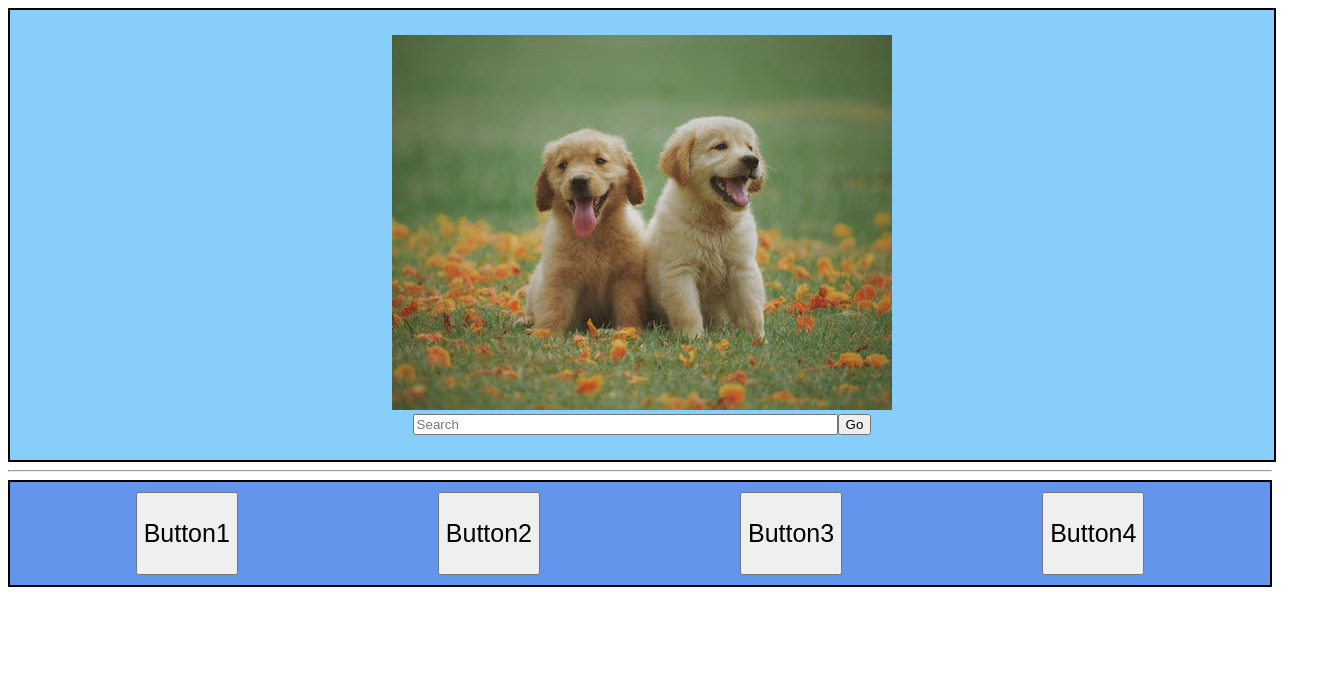
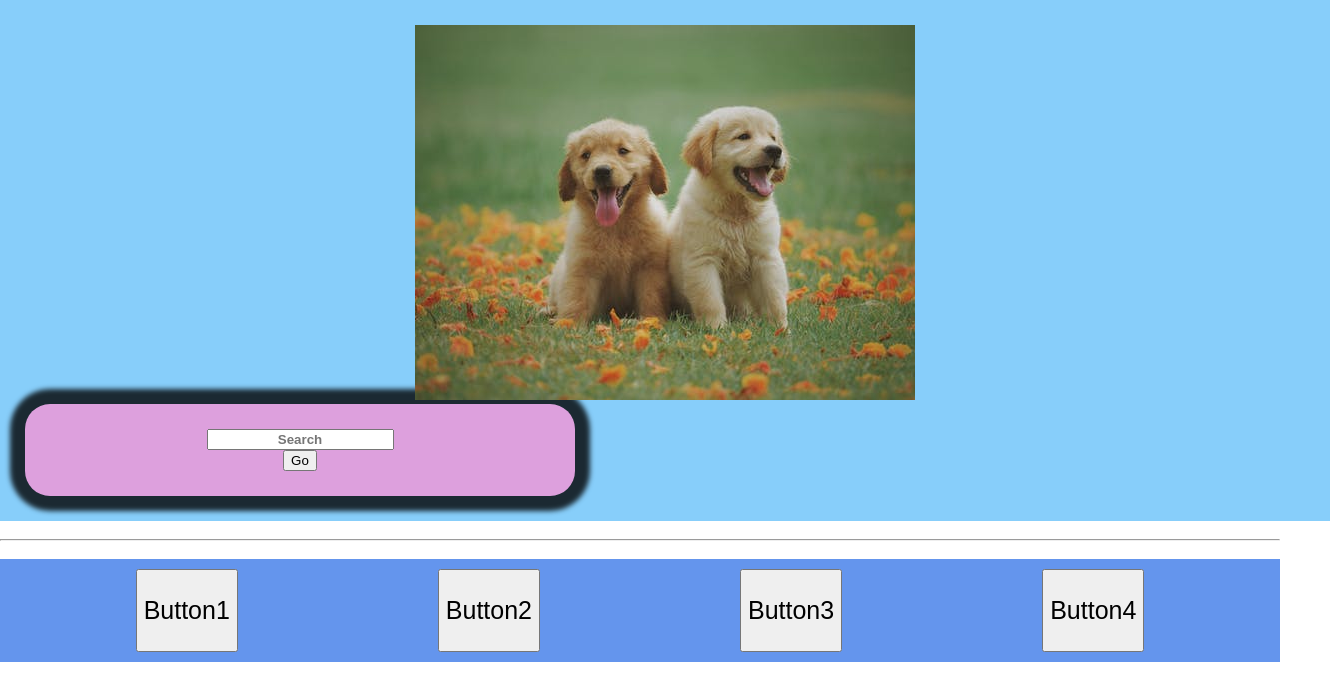
Before and after one commit to collinkan/safefordogs, a Vue app: page / in a window 1280 px wide. Shown: the top 700 px of the page, 1330 px wide, since content can reach past the window. Built offline with nearby package versions, Linux system fonts and the light colour scheme.

Commit message:
Add new Banner foler

```diff
--- a/src/App.vue
+++ b/src/App.vue
@@ -1,13 +1,15 @@
 <template>
   <div>
     <banner></banner>
+    <br>
     <hr>
+    <br>
     <navigation></navigation>
   </div>
 </template>
 
 <script>
-  import Banner from './components/Banner.vue'
+  import Banner from './components/Banner/Banner.vue'
   import Nav from './components/Nav.vue'
   export default{
     components: {
@@ -17,6 +19,8 @@
   }
 </script>
 
-<style scoped>
-
+<style>
+  *{
+    margin: 0;
+  }
 </style>
--- /dev/null
+++ b/src/components/Banner/Banner.vue
@@ -0,0 +1,28 @@
+<template>
+    <div id="container">
+        <div class="logo">
+            <img alt="temp_logo" src="../../assets/temp_logo.jpeg">
+        </div>
+        <div class="search">
+            <search-bar></search-bar>
+        </div>
+    </div>
+</template>
+
+<script>
+    import SearchBar from './SearchBar.vue'
+    export default {
+        components: {
+            'search-bar': SearchBar
+        }
+    }
+</script>
+
+<style scoped>
+    #container {
+        padding: 25px;
+        background-color: lightskyblue;
+        text-align: center;
+        min-width: 100%;
+    }
+</style>
--- /dev/null
+++ b/src/components/Banner/SearchBar.vue
@@ -0,0 +1,47 @@
+<template>
+    <div id="wrapper">
+        <div class="bar">
+            <div>
+                <input @keydown.enter="searched" v-model="query" type="text" placeholder="Search">
+            </div>
+            <div>
+                <button @click="searched">Go</button>
+            </div>
+        </div>
+    </div>
+</template>
+
+<script>
+export default {
+    data: function() {
+        return {
+            query: '',
+        }
+    },
+    methods: {
+        searched() {
+            alert("Searching for " + this.query)
+        }
+    }
+}
+</script>
+
+<style scoped>
+    *{
+        outline: none
+    }
+    #wrapper{
+        width: 500px;
+        background-color: plum;
+        padding: 25px;
+        border-radius: 25px;
+        box-shadow: 0 0 5px 15px rgba(0, 0, 0, 0.8);
+    }
+
+    input[type='text']{
+        text-align: center;
+        font-family: 'Nunito', sans-serif;
+        font-weight: 800;
+    }
+
+</style>
--- a/src/components/Nav.vue
+++ b/src/components/Nav.vue
@@ -8,14 +8,13 @@
 </template>
 
 <script>
-export default {
+    export default {
 
-}
+    }
 </script>
 
 <style scoped>
     div {
-        border: 2px solid black;
         background-color: cornflowerblue;
         text-align: center;
         padding-top: 10px;
@@ -29,4 +28,5 @@ export default {
         margin-left: 100px;
         margin-right: 100px;
     }
+
 </style>
```
